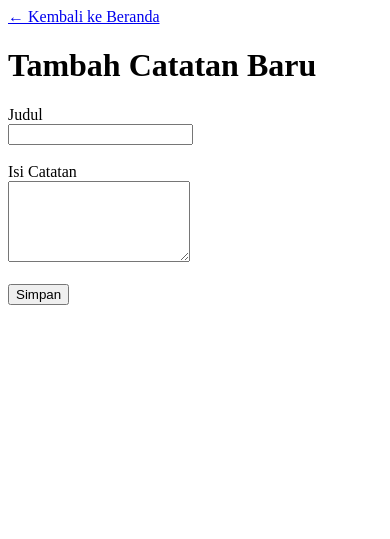
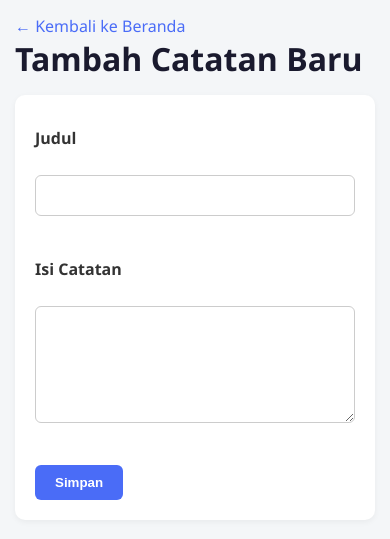
Before and after one commit to mfadhilprayoga/study-organizer, a PHP site: page /tambah.php in a window 390 px wide. Shown: the top 539 px of the page. Run offline with PHP 8.4, Linux system fonts and the light colour scheme.

Commit message:
Tahap 1: refactor struktur project (header/footer, folder includes+assets, search, pagination, responsive design)

```diff
--- /dev/null
+++ b/assets/style.css
@@ -0,0 +1,202 @@
+* {
+    margin: 0;
+    padding: 0;
+    box-sizing: border-box;
+}
+
+body {
+    font-family: 'Segoe UI', Arial, sans-serif;
+    background-color: #f4f6f8;
+    color: #333;
+    padding: 30px;
+    max-width: 900px;
+    margin: 0 auto;
+}
+
+h1 {
+    color: #1a1a2e;
+    margin-bottom: 15px;
+}
+
+a {
+    color: #4a6cf7;
+    text-decoration: none;
+}
+
+a:hover {
+    text-decoration: underline;
+}
+
+.btn-tambah {
+    display: inline-block;
+    background-color: #4a6cf7;
+    color: white;
+    padding: 10px 18px;
+    border-radius: 6px;
+    margin: 15px 0;
+    font-weight: bold;
+}
+
+.btn-tambah:hover {
+    background-color: #3a5ce0;
+    text-decoration: none;
+}
+
+.flash {
+    padding: 12px 16px;
+    border-radius: 6px;
+    margin-bottom: 15px;
+    background-color: #e6f9ed;
+    color: #1a7f4b;
+    border: 1px solid #b5eccb;
+}
+
+.card-container {
+    display: flex;
+    flex-wrap: wrap;
+    gap: 18px;
+}
+
+.card {
+    background: white;
+    border: 1px solid #e0e0e0;
+    border-radius: 10px;
+    padding: 18px;
+    width: 260px;
+    box-shadow: 0 2px 6px rgba(0,0,0,0.05);
+    transition: transform 0.15s ease, box-shadow 0.15s ease;
+}
+
+.card:hover {
+    transform: translateY(-3px);
+    box-shadow: 0 6px 14px rgba(0,0,0,0.08);
+}
+
+.card h3 {
+    color: #1a1a2e;
+    margin-bottom: 8px;
+}
+
+.card p {
+    color: #666;
+    font-size: 14px;
+    margin-bottom: 10px;
+}
+
+form {
+    background: white;
+    padding: 20px;
+    border-radius: 10px;
+    max-width: 500px;
+    box-shadow: 0 2px 6px rgba(0,0,0,0.05);
+}
+
+label {
+    font-weight: bold;
+    display: block;
+    margin-top: 12px;
+    margin-bottom: 4px;
+}
+
+input[type="text"],
+textarea {
+    width: 100%;
+    padding: 10px;
+    border: 1px solid #ccc;
+    border-radius: 6px;
+    font-size: 14px;
+    font-family: inherit;
+}
+
+button {
+    background-color: #4a6cf7;
+    color: white;
+    border: none;
+    padding: 10px 20px;
+    border-radius: 6px;
+    font-weight: bold;
+    cursor: pointer;
+    margin-top: 15px;
+}
+
+button:hover {
+    background-color: #3a5ce0;
+}
+
+.confirm-box {
+    background: white;
+    padding: 25px;
+    border-radius: 10px;
+    max-width: 400px;
+    text-align: center;
+    box-shadow: 0 2px 6px rgba(0,0,0,0.05);
+}
+
+.confirm-box form {
+    box-shadow: none;
+    padding: 0;
+    margin-top: 15px;
+    display: flex;
+    gap: 10px;
+    justify-content: center;
+}
+
+.confirm-box button {
+    background-color: #e04444;
+}
+
+.confirm-box button:hover {
+    background-color: #c73838;
+}
+
+.detail-box {
+    background: white;
+    padding: 25px;
+    border-radius: 10px;
+    box-shadow: 0 2px 6px rgba(0,0,0,0.05);
+    margin-top: 15px;
+}
+
+.detail-box p em {
+    color: #888;
+    font-size: 13px;
+}
+.pagination {
+    display: flex;
+    gap: 10px;
+    margin-top: 20px;
+}
+
+.pagination a {
+    padding: 8px 14px;
+    background: white;
+    border: 1px solid #ddd;
+    border-radius: 6px;
+    color: #333;
+}
+
+.pagination a.active {
+    background-color: #4a6cf7;
+    color: white;
+    border-color: #4a6cf7;
+}
+@media (max-width: 600px) {
+    body {
+        padding: 15px;
+    }
+
+    .card {
+        width: 100%;
+    }
+
+    nav {
+        display: flex;
+        flex-direction: column;
+        gap: 8px;
+    }
+
+    form input[type="text"] {
+        width: 100%;
+        margin-bottom: 8px;
+    }
+}
--- a/edit.php
+++ b/edit.php
@@ -1,5 +1,5 @@
 <?php
-require 'db_koneksi.php';
+require 'includes/db_koneksi.php';
 
 $id = $_GET['id'];
 
@@ -13,10 +13,12 @@ if (!$catatan) {
     die("Catatan tidak ditemukan.");
 }
 ?>
+<? include 'includes/header.php';?>
 <!DOCTYPE html>
 <html>
 <head>
     <title>Edit Catatan</title>
+    <link rel="stylesheet" href="style.css">
 </head>
 <body>
     <a href="index.php">← Kembali ke Beranda</a>
--- a/db_koneksi.php
+++ b/includes/db_koneksi.php
@@ -1,5 +1,5 @@
 <?php
-require 'config.php';
+require __DIR__ . '/config.php';
 
 $koneksi = mysqli_connect(DB_HOST, DB_USER, DB_PASS, DB_NAME);
 
--- a/simpan.php
+++ b/simpan.php
@@ -1,5 +1,5 @@
 <?php
-require 'db_koneksi.php';
+require 'includes/db_koneksi.php';
 
 $title = $_POST['title'];
 $content = $_POST['content'];
--- a/tambah.php
+++ b/tambah.php
@@ -2,7 +2,27 @@
 <html>
 <head>
     <title>Tambah Catatan</title>
+    <link rel="stylesheet" href="style.css">
 </head>
+<script>
+document.querySelector('form').addEventListener('submit', function(event) {
+    const title = document.querySelector('input[name="title"]').value.trim();
+    const content = document.querySelector('textarea[name="content"]').value.trim();
+
+    if (title === '') {
+        alert('Judul tidak boleh kosong!');
+        event.preventDefault();
+        return;
+    }
+
+    if (content.length < 10) {
+        alert('Isi catatan minimal 10 karakter!');
+        event.preventDefault();
+        return;
+    }
+});
+</script>
+
 <body>
     <a href="index.php">← Kembali ke Beranda</a>
     <h1>Tambah Catatan Baru</h1>
--- a/update.php
+++ b/update.php
@@ -1,5 +1,5 @@
 <?php
-require 'db_koneksi.php';
+require 'includes/db_koneksi.php';
 
 $id = $_POST['id'];
 $title = $_POST['title'];
```
Also changed, not shown: detail.php (+7 -10 lines), hapus.php (+8 -4 lines), includes/footer.php (added, +11 -0 lines), includes/header.php (added, +12 -0 lines), index.php (+60 -18 lines), style.css (deleted).
